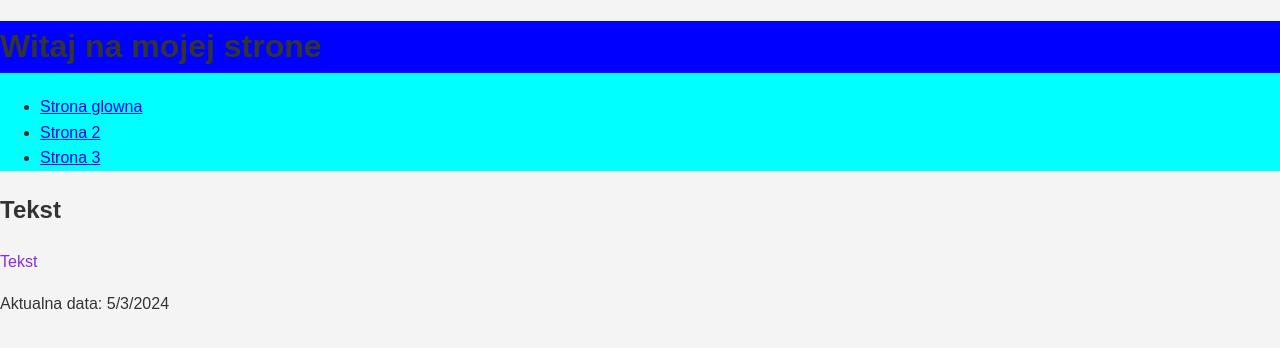
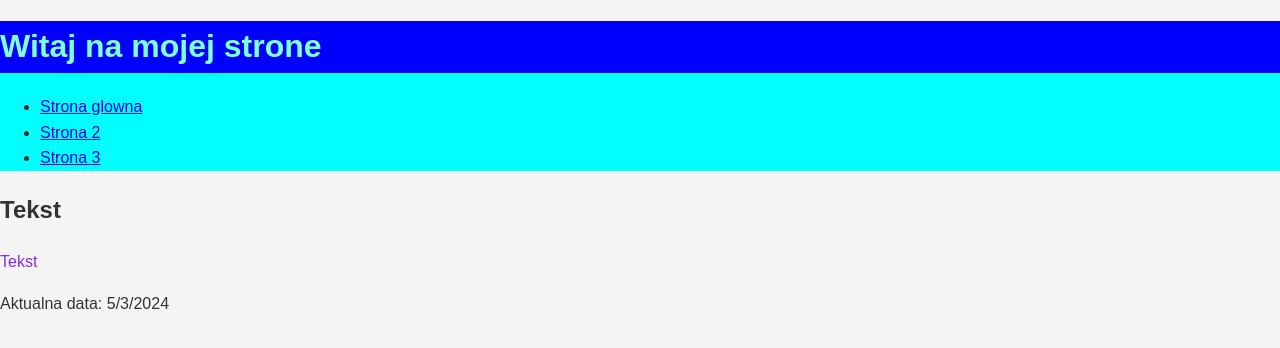
Before and after one commit to LauraKaczmarzyk/LauraKaczmarzyk.github.io, a plain HTML site: page index.html in a window 1280 px wide. In both pictures the pointer is over the element "Witaj na mojej strone". Drawn offline with Linux system fonts and the light colour scheme.

Commit message:
Update styles.css

```diff
--- a/styles.css
+++ b/styles.css
@@ -18,3 +18,8 @@ header {
  body header h1 {
     background-color: blue;
  }
+
+
+ body header h1:hover {
+    color:aquamarine;
+ }
```
